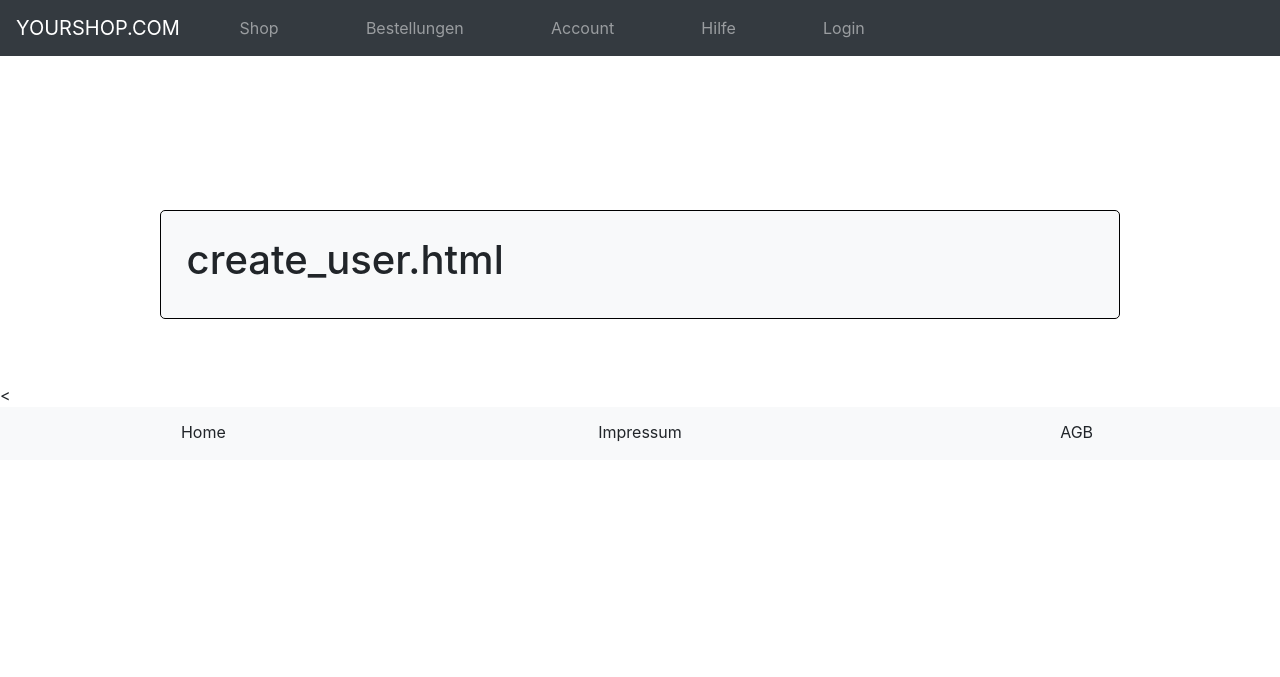
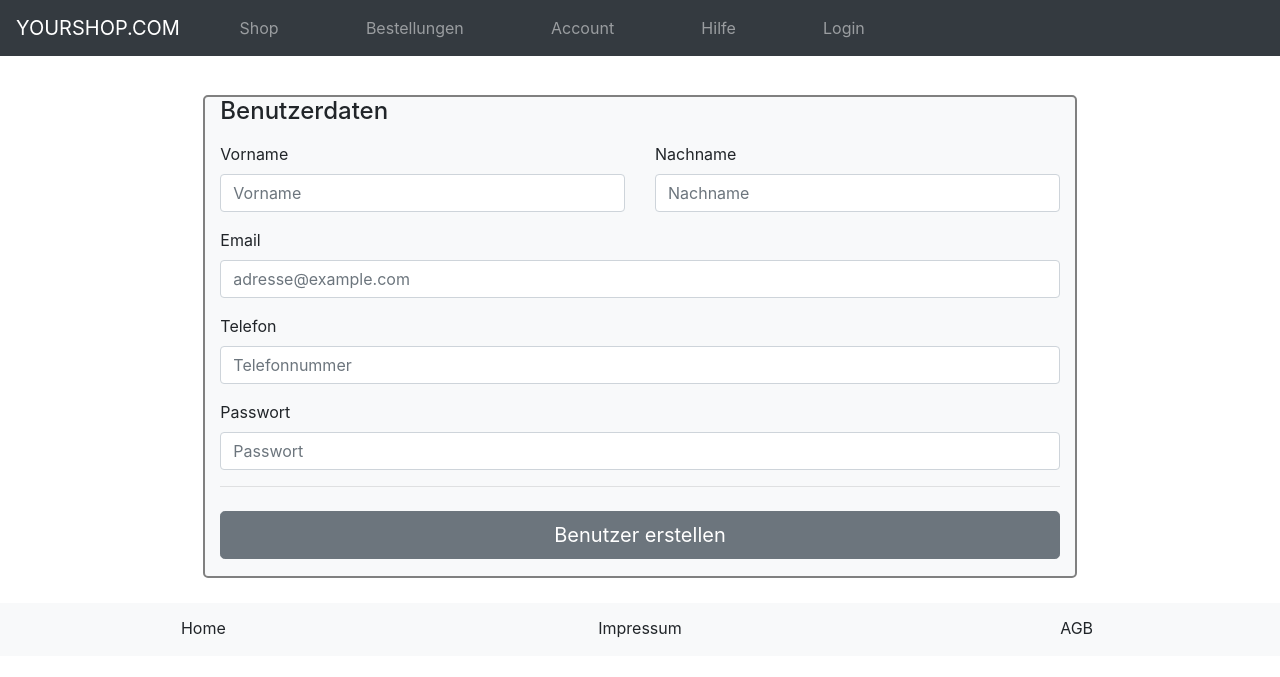
Before and after one commit to Arzoc/Webanwendungen_2_Praktikum_Shop, a web app: page /create_user.html in a window 1280 px wide. Shown: the top 677 px of the page. Run offline with its HTML, style and script files only (its server is not run), Linux system fonts and the light colour scheme; data that the repository does not hold is empty.

Commit message:
added create user site

```diff
--- a/src/webserver/WebContent/create_user.html
+++ b/src/webserver/WebContent/create_user.html
@@ -39,13 +39,49 @@
     </header>
 
     <main>
-	<div class="container bg-light" id="login">
-	<h1>create_user.html</h1>
-	</div>
+	<div class="row" id="createuser-row">
+    <div class="col-md-2">
+      </div>
+    <div class="bg-light col-md-8 order-md-1" id="createuser-formular">
+      <h4 class="mb-3">Benutzerdaten</h4>
+      <form class="needs-validation" novalidate="">
+        <div class="row">
+          <div class="col-md-6 mb-3">
+            <label for="firstName">Vorname</label>
+            <input type="text" class="form-control" id="firstName" value="" placeholder="Vorname">
+                </div>
+          <div class="col-md-6 mb-3">
+            <label for="lastName">Nachname</label>
+            <input type="text" class="form-control" id="lastName" value="" placeholder="Nachname">
+                </div>
+                    </div>
+
+
+
+        <div class="mb-3">
+          <label for="email">Email </label>
+          <input type="email" class="form-control" id="email" placeholder="adresse@example.com">
+            </div>
+
+        <div class="mb-3">
+          <label for="phone">Telefon</label>
+          <input type="text" class="form-control" id="phone" placeholder="Telefonnummer">
+            </div>
+
+		<div class="mb-3">
+          <label for="password">Passwort</label>
+          <input type="password" class="form-control" id="password" placeholder="Passwort">
+            </div>
+
+        <hr class="mb-4">
+        <button type="submit" class="btn btn-secondary btn-lg btn-block" id="createuser-button">Benutzer erstellen</button>
+      </form>
+    </div>
+  </div>
 	</main>
 
 
-    <<footer class="footer bg-light" >
+    <footer class="footer bg-light" >
       <div class="row">
         <div class="col-lg-4">
           <p> <a>Home</a> </p>
--- a/src/webserver/WebContent/style.css
+++ b/src/webserver/WebContent/style.css
@@ -96,6 +96,19 @@
 #checkout-button{
 		margin-bottom:2%;
 }
+#createuser-formular{
+		border:2px solid grey;
+		border-radius:5px;
+		margin-top:3%;
+		}
+
+#createuser-row{
+		margin-bottom:2%;
+}
+
+#createuser-button{
+		margin-bottom:2%;
+}
 
 #category-heading{
 		text-align:center;
```
